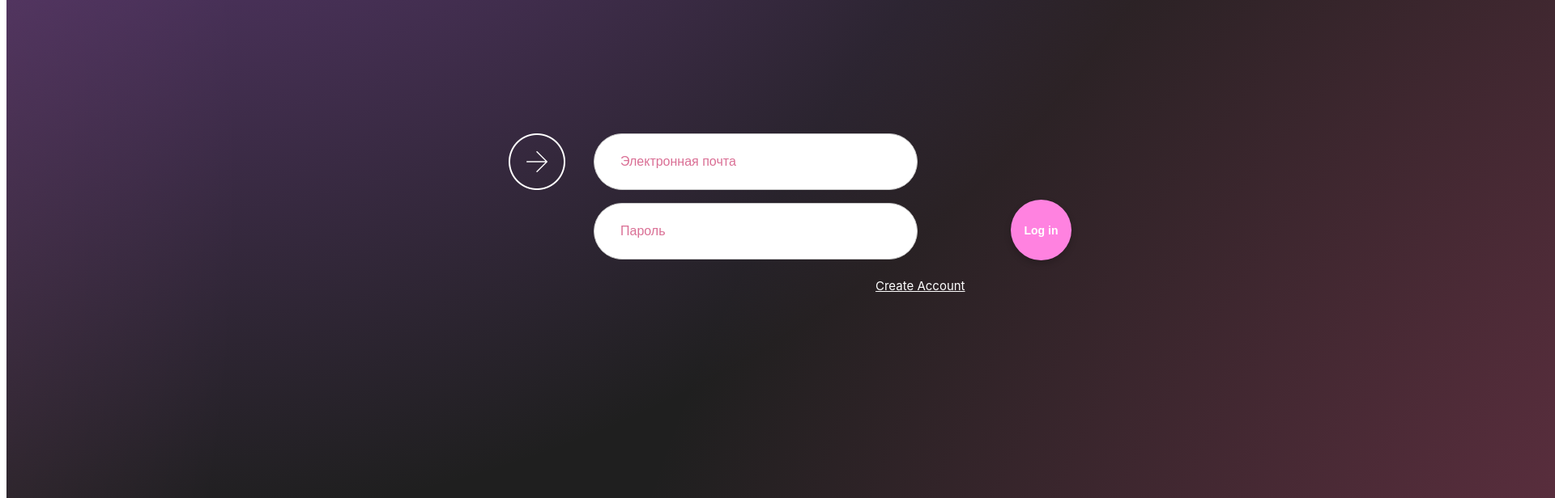
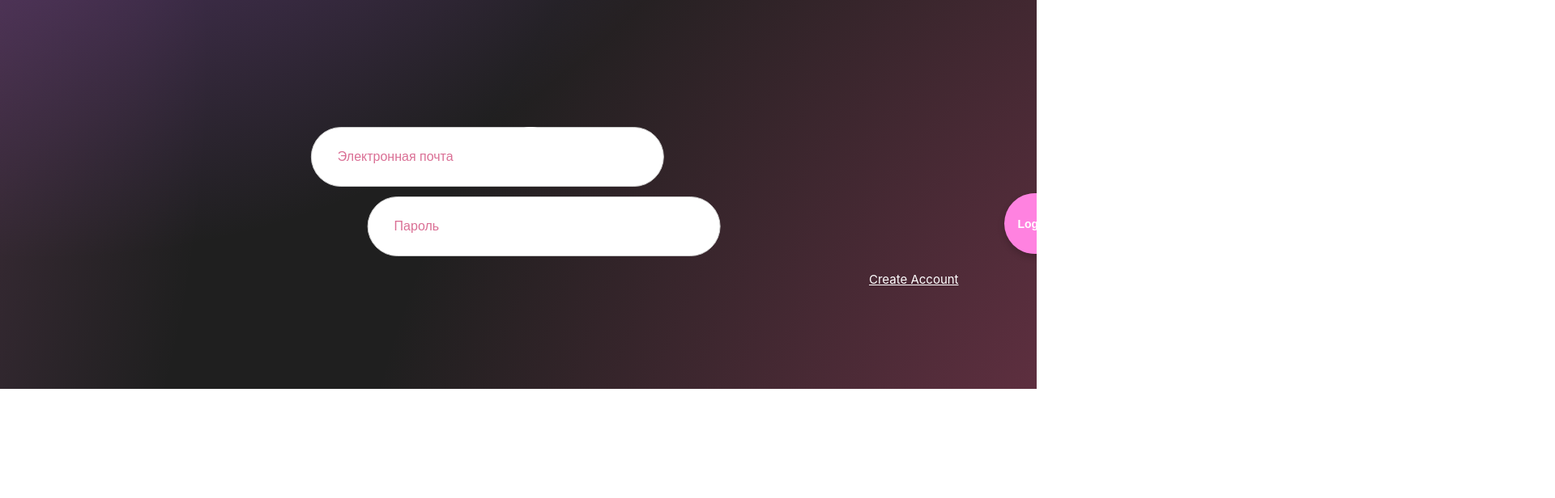
Before and after one commit to BestPeopleHere/imhere_website, a React (Vite) app: page / in a window 1280 px wide. Shown: the part 340-956 px from the top of the page at 81% size, 1920 px wide, since content can reach past the window. After the commit the page ends 821 px from the top, so only its background shows below. Built offline with nearby package versions, Linux system fonts and the light colour scheme.

Commit message:
fixed input field, background and font

```diff
--- a/src/Visual/AuthReg/AuthReg.css
+++ b/src/Visual/AuthReg/AuthReg.css
@@ -3,6 +3,21 @@
     Ubuntu, "Helvetica Neue", Helvetica, Arial, "PingFang SC",
     "Hiragino Sans GB", "Microsoft Yahei UI", "Microsoft Yahei",
     "Source Han Sans CN", sans-serif;
+}
+
+html, body {
+    height: 100%;
+    margin: 0;
+    padding: 0;
+}
+
+.fullscreen-div {
+    overflow: auto;
+    position: fixed;
+    width: 100vw;
+    height: 100vh;
+    top: 0;
+    left: 0;
 }
 
 .main-container {
@@ -32,11 +47,11 @@ button {
     }
 }
 
-.main-container {
-    position: relative;
-    width: 1920px;
-    height: 1080px;
-    margin: 0 auto;
+.main-container-3 {
+    position: absolute;
+    width: 100vw;
+    height: 100vh;
+    margin: 0;
     background:
             radial-gradient(circle at 20% 0%, rgba(165, 88, 215, 0.7), transparent 40%),
             radial-gradient(circle at 100% 100%, rgba(209, 76, 123, 0.7), transparent 50%),
@@ -66,7 +81,7 @@ button {
     z-index: 1;
 }
 
-.Button {
+.Button-3 {
     position: absolute;
     top: 456px;
     left: 50%;
@@ -127,7 +142,7 @@ button {
 /*    border-radius: 50%;*/
 /*}*/
 
-.rectangle {
+.rectangle-3 {
     position: absolute;
     top: 542px;
     left: 50%;
--- a/src/Visual/AuthReg/AuthReg.tsx
+++ b/src/Visual/AuthReg/AuthReg.tsx
@@ -27,7 +27,7 @@ class AuthReg extends VisualObject {
 
     render() {
         return (
-            <div className='main-container'>
+            <div className='main-container-3'>
                 <span className='text'>ImHere</span>
 
                 <div className='pic'>
@@ -37,8 +37,8 @@ class AuthReg extends VisualObject {
                 <button className='Button-2'/>
                 <div className='img-3'/>
 
-                <Element instance={this.emailInput} className='Button'/>
-                <Element instance={this.passwordInput} className='rectangle'/>
+                <Element instance={this.emailInput} className='Button-3'/>
+                <Element instance={this.passwordInput} className='rectangle-3'/>
 
                 <Element instance={this.logButton} className='log-in'/>
                 <Element instance={this.createButton} className='create-account'/>
--- a/src/Visual/AuthReg/Elements/EmailInPut.tsx
+++ b/src/Visual/AuthReg/Elements/EmailInPut.tsx
@@ -11,9 +11,9 @@ class EmailInput extends Input {
     render() {
         return (
             <div className={this.className}>
-                <div className="example-container">
+                <div className="example-container-1">
                     <input
-                        className="example-input"
+                        className="example-input-1"
                         id={this.id}
                         placeholder={this.placeholder}
                     />
--- a/src/Visual/AuthReg/Elements/EmailInput.css
+++ b/src/Visual/AuthReg/Elements/EmailInput.css
@@ -1,10 +1,10 @@
-.example-container {
+.example-container-1 {
     display: flex;
     justify-content: center;
     margin-top: 20px;
 }
 
-.example-input {
+.example-input-1 {
     width: 400px;
     height: 70px;
     border-radius: 50px;
@@ -18,12 +18,12 @@
     transition: transform 0.3s ease, box-shadow 0.3s ease; /* Добавляем плавный переход */
 }
 
-.example-input::placeholder {
+.example-input-1::placeholder {
     color: #D14C7B;
     opacity: 0.8;
 }
 
-.example-input:focus {
+.example-input-1:focus {
     transform: scale(1.05); /* Увеличение поля */
     box-shadow: 0 4px 12px rgba(0, 0, 0, 0.2); /* Мягкая тень */
 }
--- a/src/Visual/AuthReg/Elements/ErrorModal.css
+++ b/src/Visual/AuthReg/Elements/ErrorModal.css
@@ -1,42 +1,40 @@
+:root {
+    --default-font-family: -apple-system, BlinkMacSystemFont, "Segoe UI", Roboto,
+    Ubuntu, "Helvetica Neue", Helvetica, Arial, "PingFang SC",
+    "Hiragino Sans GB", "Microsoft Yahei UI", "Microsoft Yahei",
+    "Source Han Sans CN", sans-serif;
+}
+
 .error-modal {
-    position: absolute; /* Абсолютное позиционирование */
-    top: 75%; /* Устанавливаем верхнюю границу на 75% высоты */
-    left: 50%; /* Центрируем по горизонтали */
-    transform: translate(-50%, -50%); /* Сдвигаем на 50% по ширине и высоте для центрирования */
-    background-color: rgba(200, 200, 200, 0.4); /* Серый цвет с большей прозрачностью */
-    color: white; /* Цвет текста */
+    position: absolute;
+    top: 75%;
+    left: 50%;
+    transform: translate(-50%, -50%);
+    background-color: rgba(200, 200, 200, 0.4);
+    color: white;
     padding: 20px;
-    border-radius: 16px; /* Закругленные углы */
+    border-radius: 16px;
     z-index: 1000;
     display: flex;
     flex-direction: column;
     align-items: center;
-    box-shadow: 0 4px 10px rgba(0, 0, 0, 0.5); /* Тень для лучшего восприятия */
+    box-shadow: 0 4px 10px rgba(0, 0, 0, 0.5);
+    font-family: var(--default-font-family);
 }
 
 .error-modal p {
     margin: 0;
     font-size: 16px;
     text-align: center;
+    font-family: var(--default-font-family);
 }
 
 .error-modal button {
-    background-color: #555; /* Цвет кнопки */
+    background-color: #555;
     color: white;
     border: none;
     padding: 5px 10px;
     margin-top: 10px;
     cursor: pointer;
-    border-radius: 20px; /* Закругленные углы для кнопки */
+    border-radius: 20px;
 }
-
-
-.centered-list {
-    display: flex;
-    justify-content: center; /* Центрирует контейнер */
-}
-
-.centered-list ul {
-    text-align: left; /* Выровняет текст по левому краю */
-    padding-left: 20px; /* Опционально добавьте отступ для списков */
-}
--- a/src/Visual/AuthReg/Elements/PasswordInput.css
+++ b/src/Visual/AuthReg/Elements/PasswordInput.css
@@ -2,12 +2,16 @@
     display: flex;
     justify-content: center;
     margin-top: 20px;
+    top: 542px;
+    left: 50%;
 }
 
 .example-input {
     width: 400px;
     height: 70px;
     border-radius: 50px;
+    top: 542px;
+    left: 50%;
     border: 1px solid #ccc;
     padding-left: 32px;
     font-size: 16px;
```
